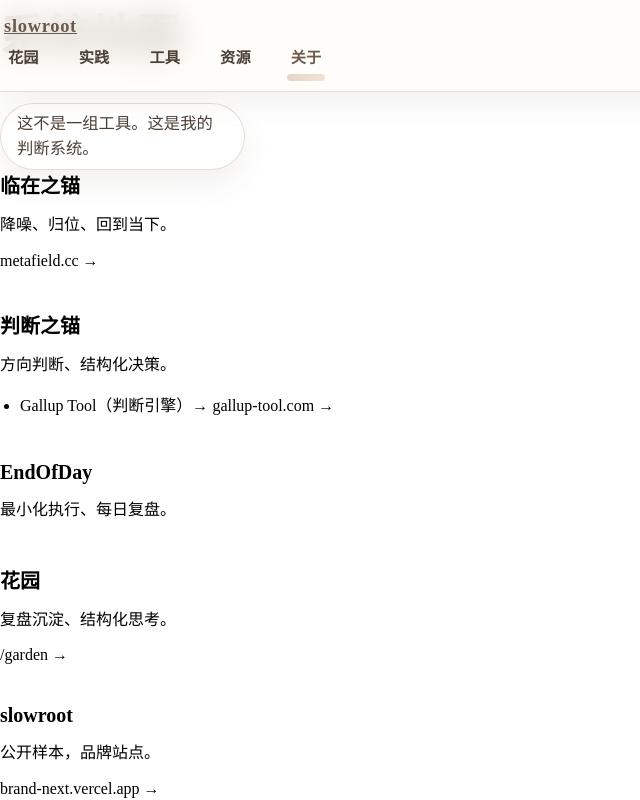
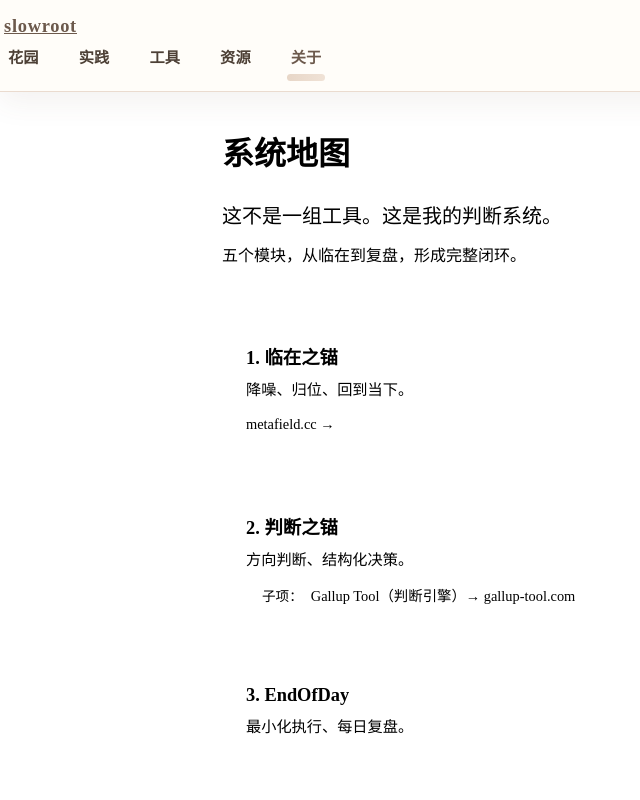
Before and after one commit to caisuqing666/brand-next, a Next.js app: page /about/system in a window 1280 px wide. Shown: the top 800 px of the page, without its empty margins (0-640 px from the left). Built offline with nearby package versions, Linux system fonts and the light colour scheme.

Commit message:
fix: /about/system 第一屏布局修复 + 五模块串联 + gallup-tool.com 外链

```diff
--- a/app/about/system/page.tsx
+++ b/app/about/system/page.tsx
@@ -16,88 +16,158 @@ export default function SystemPage() {
         </div>
       </nav>
 
-      <div className="page-container">
-        <header className="page-header">
-          <h1 className="page-title">系统地图</h1>
-          <p className="hero-subtitle">
+      {/* 第一屏：系统地图核心信息 */}
+      <div style={{
+        paddingTop: '8rem',
+        paddingBottom: '3rem',
+        paddingLeft: '2rem',
+        paddingRight: '2rem',
+        maxWidth: '900px',
+        margin: '0 auto'
+      }}>
+        <h1 style={{
+          fontSize: '2rem',
+          fontWeight: 600,
+          color: 'var(--structure)',
+          marginBottom: '1.5rem'
+        }}>
+          系统地图
+        </h1>
+        <p style={{
+          fontSize: '1.25rem',
+          color: 'var(--structure-soft)',
+          lineHeight: 1.8,
+          marginBottom: '0.5rem'
+        }}>
           这不是一组工具。这是我的判断系统。
         </p>
-        </header>
+        <p style={{
+          fontSize: '1rem',
+          color: 'var(--structure-muted)',
+          lineHeight: 1.8,
+          marginBottom: '3rem'
+        }}>
+          五个模块，从临在到复盘，形成完整闭环。
+        </p>
 
-        <section className="page-content">
-          {/* 临在之锚 */}
-          <div style={{ marginBottom: '2.5rem' }}>
-            <h2 style={{ fontSize: '1.25rem', marginBottom: '0.75rem', color: 'var(--structure)', fontWeight: 600 }}>
-              临在之锚
+        {/* 五模块串联 */}
+        <div style={{
+          display: 'grid',
+          gap: '2rem',
+          marginTop: '2rem'
+        }}>
+          {/* 1. 临在之锚 */}
+          <div style={{
+            padding: '1.5rem',
+            borderLeft: '3px solid var(--accent-on-light)',
+            paddingLeft: '1.5rem'
+          }}>
+            <h2 style={{ fontSize: '1.15rem', marginBottom: '0.5rem', color: 'var(--structure)', fontWeight: 600 }}>
+              1. 临在之锚
             </h2>
-            <p style={{ color: 'var(--structure-soft)', lineHeight: 1.8, marginBottom: '0.75rem' }}>
+            <p style={{ color: 'var(--structure-soft)', lineHeight: 1.7, marginBottom: '0.75rem', fontSize: '0.95rem' }}>
               降噪、归位、回到当下。
             </p>
-            <a href="https://metafield.cc" target="_blank" rel="noopener noreferrer" style={{ color: 'var(--accent-on-light)', textDecoration: 'none' }}>
+            <a href="https://metafield.cc" target="_blank" rel="noopener noreferrer" style={{
+              color: 'var(--accent-on-light)',
+              textDecoration: 'none',
+              fontSize: '0.9rem'
+            }}>
               metafield.cc →
             </a>
           </div>
 
-          {/* 判断之锚 */}
-          <div style={{ marginBottom: '2.5rem' }}>
-            <h2 style={{ fontSize: '1.25rem', marginBottom: '0.75rem', color: 'var(--structure)', fontWeight: 600 }}>
-              判断之锚
+          {/* 2. 判断之锚 */}
+          <div style={{
+            padding: '1.5rem',
+            borderLeft: '3px solid var(--accent-on-light)',
+            paddingLeft: '1.5rem'
+          }}>
+            <h2 style={{ fontSize: '1.15rem', marginBottom: '0.5rem', color: 'var(--structure)', fontWeight: 600 }}>
+              2. 判断之锚
             </h2>
-            <p style={{ color: 'var(--structure-soft)', lineHeight: 1.8, marginBottom: '0.75rem' }}>
+            <p style={{ color: 'var(--structure-soft)', lineHeight: 1.7, marginBottom: '0.75rem', fontSize: '0.95rem' }}>
               方向判断、结构化决策。
             </p>
-            <ul style={{ color: 'var(--structure-soft)', lineHeight: 1.8, paddingLeft: '1.25rem' }}>
-              <li style={{ marginBottom: '0.5rem' }}>
-                Gallup Tool（判断引擎）→ <a href="https://gallup-tool.com" target="_blank" rel="noopener noreferrer" style={{ color: 'var(--accent-on-light)', textDecoration: 'none' }}>gallup-tool.com →</a>
-              </li>
-            </ul>
+            <div style={{ marginTop: '0.5rem', paddingLeft: '1rem' }}>
+              <span style={{ color: 'var(--structure-muted)', fontSize: '0.85rem' }}>子项：</span>
+              <a href="https://gallup-tool.com" target="_blank" rel="noopener noreferrer" style={{
+                color: 'var(--accent-on-light)',
+                textDecoration: 'none',
+                fontSize: '0.9rem',
+                marginLeft: '0.5rem'
+              }}>
+                Gallup Tool（判断引擎）→ gallup-tool.com
+              </a>
+            </div>
           </div>
 
-          {/* EndOfDay */}
-          <div style={{ marginBottom: '2.5rem' }}>
-            <h2 style={{ fontSize: '1.25rem', marginBottom: '0.75rem', color: 'var(--structure)', fontWeight: 600 }}>
-              EndOfDay
+          {/* 3. EndOfDay */}
+          <div style={{
+            padding: '1.5rem',
+            borderLeft: '3px solid var(--accent-on-light)',
+            paddingLeft: '1.5rem'
+          }}>
+            <h2 style={{ fontSize: '1.15rem', marginBottom: '0.5rem', color: 'var(--structure)', fontWeight: 600 }}>
+              3. EndOfDay
             </h2>
-            <p style={{ color: 'var(--structure-soft)', lineHeight: 1.8 }}>
+            <p style={{ color: 'var(--structure-soft)', lineHeight: 1.7, fontSize: '0.95rem' }}>
               最小化执行、每日复盘。
             </p>
           </div>
 
-          {/* 花园 */}
-          <div style={{ marginBottom: '2.5rem' }}>
-            <h2 style={{ fontSize: '1.25rem', marginBottom: '0.75rem', color: 'var(--structure)', fontWeight: 600 }}>
-              花园
+          {/* 4. 花园 */}
+          <div style={{
+            padding: '1.5rem',
+            borderLeft: '3px solid var(--accent-on-light)',
+            paddingLeft: '1.5rem'
+          }}>
+            <h2 style={{ fontSize: '1.15rem', marginBottom: '0.5rem', color: 'var(--structure)', fontWeight: 600 }}>
+              4. 花园
             </h2>
-            <p style={{ color: 'var(--structure-soft)', lineHeight: 1.8, marginBottom: '0.75rem' }}>
+            <p style={{ color: 'var(--structure-soft)', lineHeight: 1.7, marginBottom: '0.75rem', fontSize: '0.95rem' }}>
               复盘沉淀、结构化思考。
             </p>
-            <Link href="/garden" style={{ color: 'var(--accent-on-light)', textDecoration: 'none' }}>
+            <Link href="/garden" style={{
+              color: 'var(--accent-on-light)',
+              textDecoration: 'none',
+              fontSize: '0.9rem'
+            }}>
               /garden →
             </Link>
           </div>
 
-          {/* slowroot */}
-          <div style={{ marginBottom: '3rem' }}>
-            <h2 style={{ fontSize: '1.25rem', marginBottom: '0.75rem', color: 'var(--structure)', fontWeight: 600 }}>
-              slowroot
+          {/* 5. slowroot */}
+          <div style={{
+            padding: '1.5rem',
+            borderLeft: '3px solid var(--accent-on-light)',
+            paddingLeft: '1.5rem'
+          }}>
+            <h2 style={{ fontSize: '1.15rem', marginBottom: '0.5rem', color: 'var(--structure)', fontWeight: 600 }}>
+              5. slowroot
             </h2>
-            <p style={{ color: 'var(--structure-soft)', lineHeight: 1.8, marginBottom: '0.75rem' }}>
+            <p style={{ color: 'var(--structure-soft)', lineHeight: 1.7, marginBottom: '0.75rem', fontSize: '0.95rem' }}>
               公开样本，品牌站点。
             </p>
-            <a href="https://brand-next.vercel.app" target="_blank" rel="noopener noreferrer" style={{ color: 'var(--accent-on-light)', textDecoration: 'none' }}>
+            <a href="https://brand-next.vercel.app" target="_blank" rel="noopener noreferrer" style={{
+              color: 'var(--accent-on-light)',
+              textDecoration: 'none',
+              fontSize: '0.9rem'
+            }}>
               brand-next.vercel.app →
             </a>
+          </div>
         </div>
 
         {/* 宪法 */}
         <div style={{
+          marginTop: '3rem',
+          padding: '1.5rem',
           background: 'var(--card-bg)',
           border: '1px solid var(--border)',
-            borderRadius: '16px',
-            padding: '1.5rem',
-            marginTop: '2rem'
+          borderRadius: '12px'
         }}>
-            <h3 style={{ fontSize: '1rem', marginBottom: '1rem', color: 'var(--structure)', fontWeight: 600 }}>
+          <h3 style={{ fontSize: '0.95rem', marginBottom: '1rem', color: 'var(--structure-muted)', fontWeight: 500, letterSpacing: '0.05em' }}>
             宪法
           </h3>
           <div style={{ color: 'var(--structure-soft)', lineHeight: 2, fontSize: '0.95rem' }}>
@@ -106,7 +176,6 @@ export default function SystemPage() {
             <p>时间优先于速度</p>
           </div>
         </div>
-        </section>
       </div>
 
       <footer className="footer">
```
Lines whose indentation alone changed are shown as unchanged.
